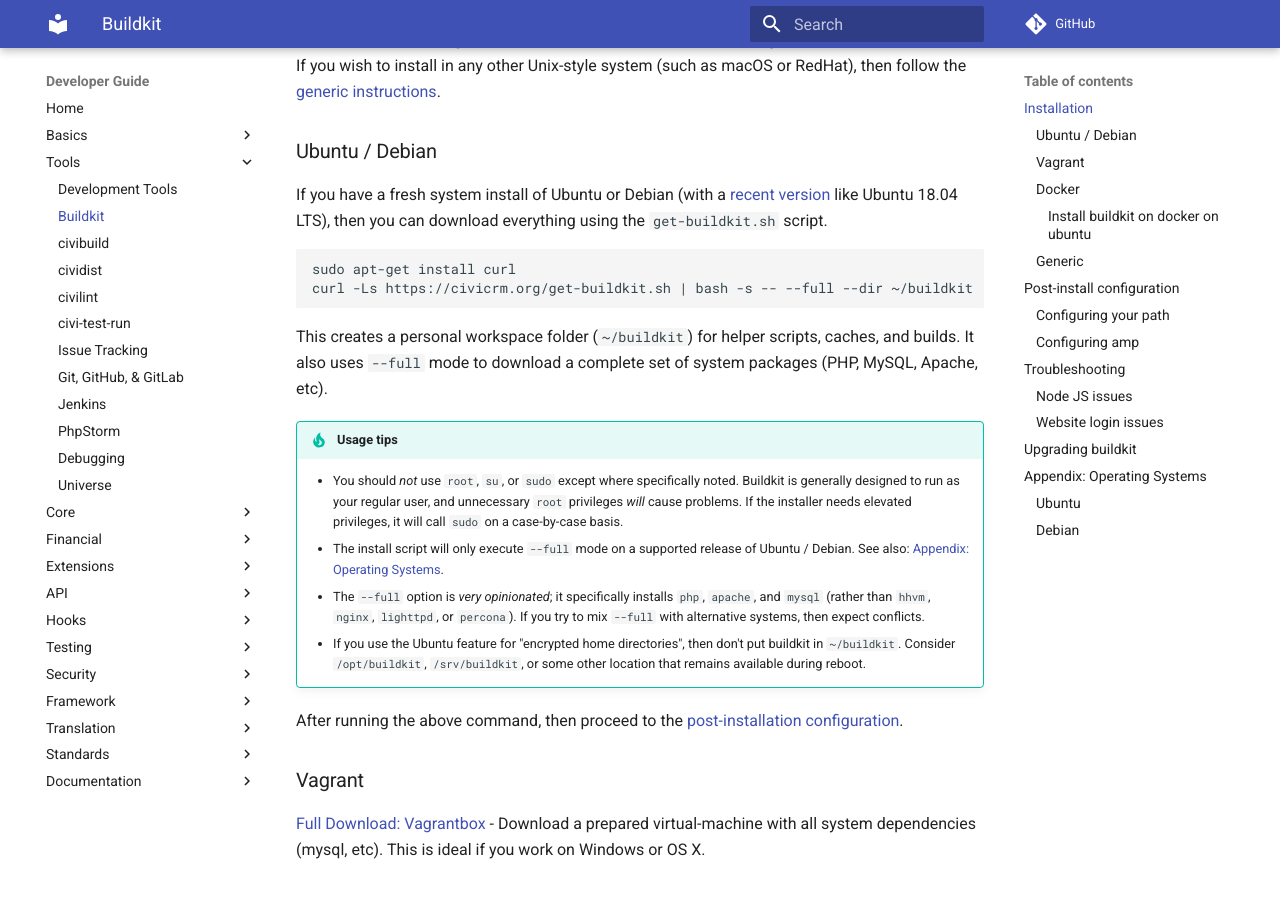
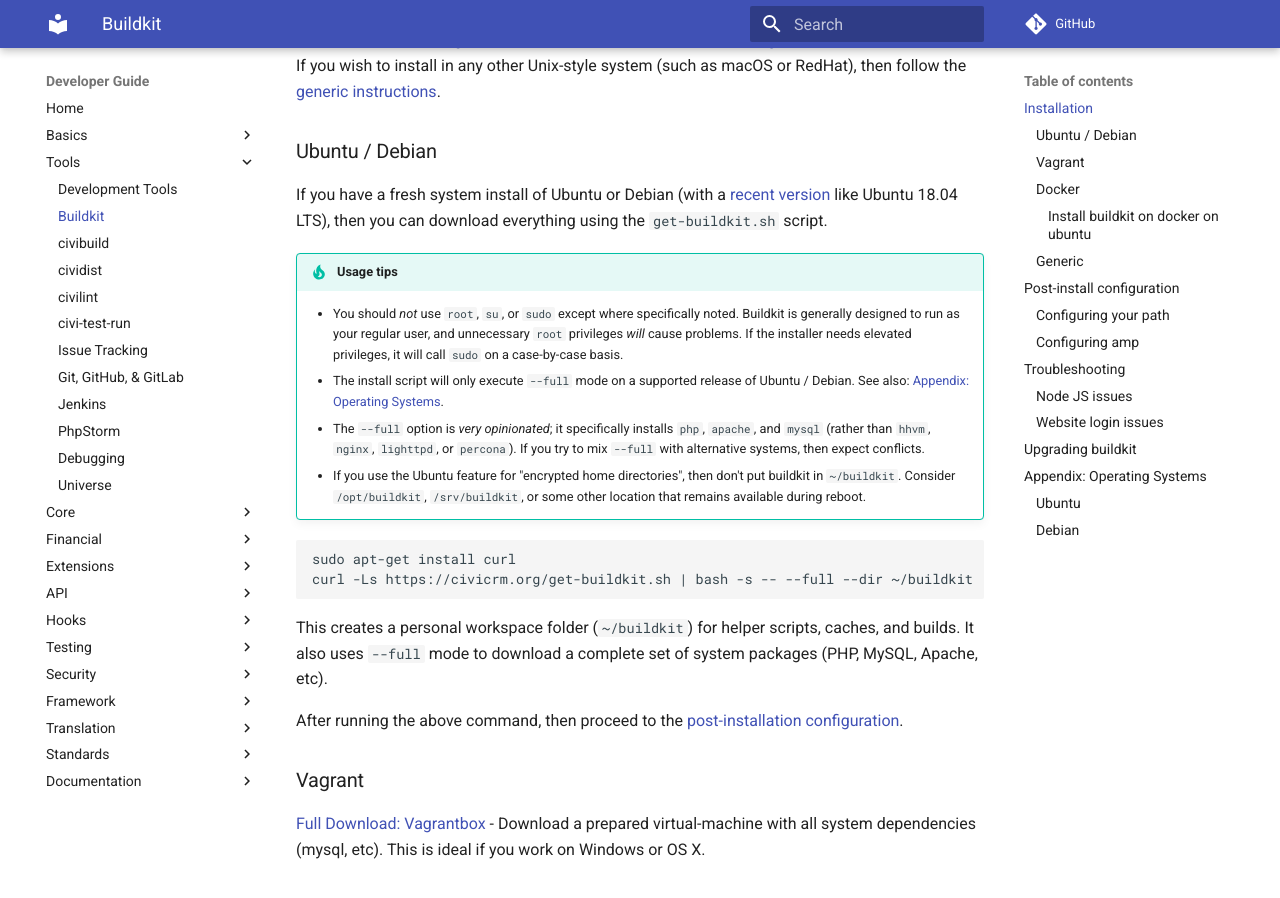
Before and after one commit to civicrm/civicrm-dev-docs, an MkDocs documentation site: the page built from docs/tools/buildkit.md, in a window 1280 px wide and 900 px high, scrolled down 480 px. Built offline with MkDocs 1.6.1 and Material for MkDocs 9.7.7, drawn with Linux system fonts in a browser that asks for light colours; comment, search, counter and statistics services are not loaded.

````diff
--- a/docs/tools/buildkit.md
+++ b/docs/tools/buildkit.md
@@ -14,19 +14,19 @@ Buildkit supports several Unix-style environments. It may be installed on [a fre
 
 If you have a fresh system install of Ubuntu or Debian (with a [recent version](#operating-systems) like Ubuntu 18.04 LTS), then you can download everything using the `get-buildkit.sh` script.
 
+!!! tip "Usage tips"
+
+    * You should *not* use `root`, `su`, or `sudo` except where specifically noted. Buildkit is generally designed to run as your regular user, and unnecessary `root` privileges *will* cause problems. If the installer needs elevated privileges, it will call `sudo` on a case-by-case basis.
+    * The install script will only execute `--full` mode on a supported release of Ubuntu / Debian. See also: [Appendix: Operating Systems](#operating-systems).
+    * The `--full` option is *very opinionated*; it specifically installs `php`, `apache`, and `mysql` (rather than `hhvm`, `nginx`, `lighttpd`, or `percona`). If you try to mix `--full` with alternative systems, then expect conflicts.
+    * If you use the Ubuntu feature for "encrypted home directories", then don't put buildkit in `~/buildkit`. Consider `/opt/buildkit`, `/srv/buildkit`, or some other location that remains available during reboot.
+
 ```bash
 sudo apt-get install curl
 curl -Ls https://civicrm.org/get-buildkit.sh | bash -s -- --full --dir ~/buildkit
 ```
 
 This creates a personal workspace folder (`~/buildkit`) for helper scripts, caches, and builds. It also uses `--full` mode to download a complete set of system packages (PHP, MySQL, Apache, etc).
-
-!!! tip "Usage tips"
-
-    * You should *not* use `root`, `su`, or `sudo` except where specifically noted. Buildkit is generally designed to run as your regular user, and unnecessary `root` privileges *will* cause problems. If the installer needs elevated privileges, it will call `sudo` on a case-by-case basis.
-    * The install script will only execute `--full` mode on a supported release of Ubuntu / Debian. See also: [Appendix: Operating Systems](#operating-systems).
-    * The `--full` option is *very opinionated*; it specifically installs `php`, `apache`, and `mysql` (rather than `hhvm`, `nginx`, `lighttpd`, or `percona`). If you try to mix `--full` with alternative systems, then expect conflicts.
-    * If you use the Ubuntu feature for "encrypted home directories", then don't put buildkit in `~/buildkit`. Consider `/opt/buildkit`, `/srv/buildkit`, or some other location that remains available during reboot.
 
 After running the above command, then proceed to the [post-installation configuration](#config).
 
````
